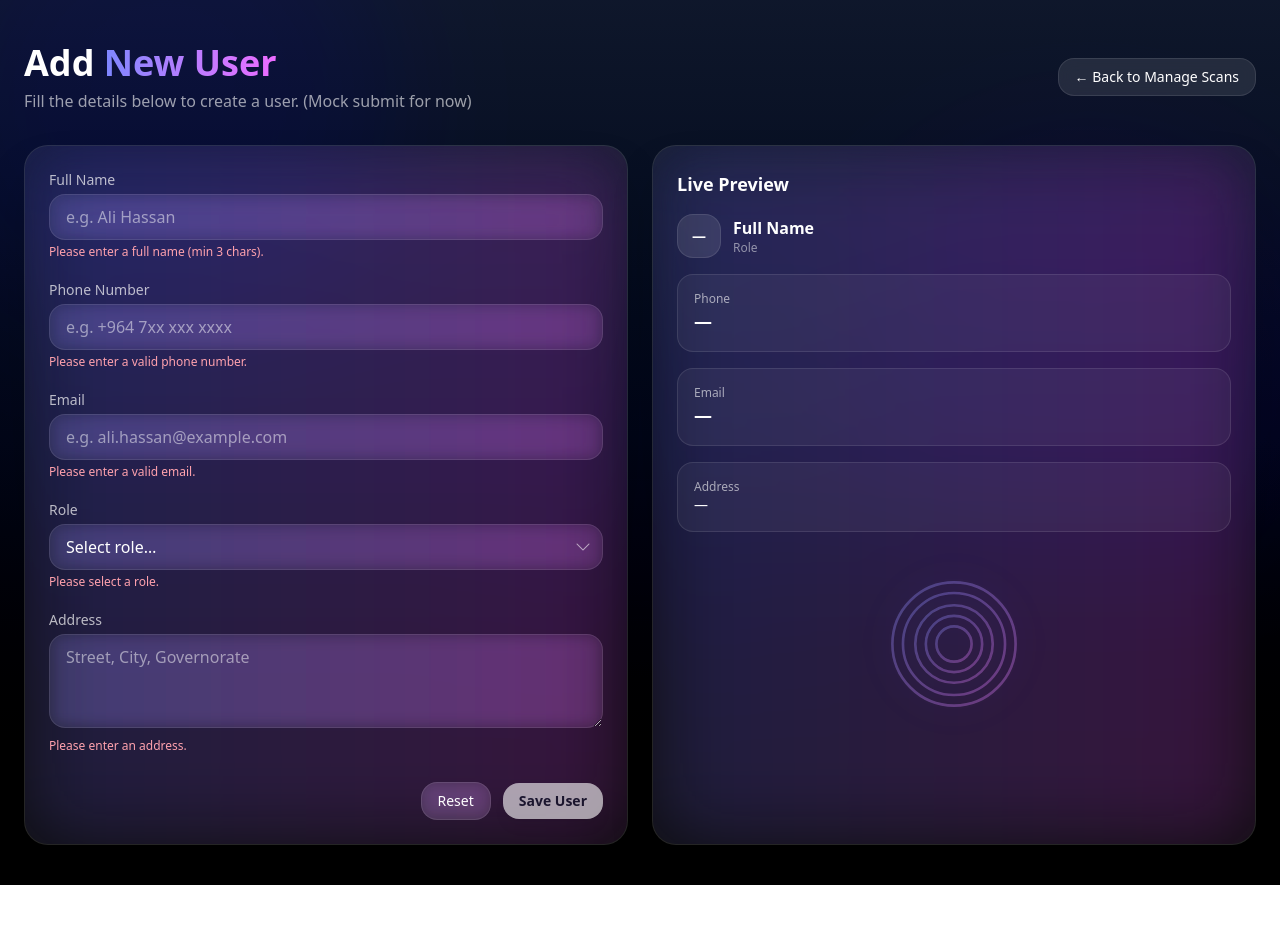
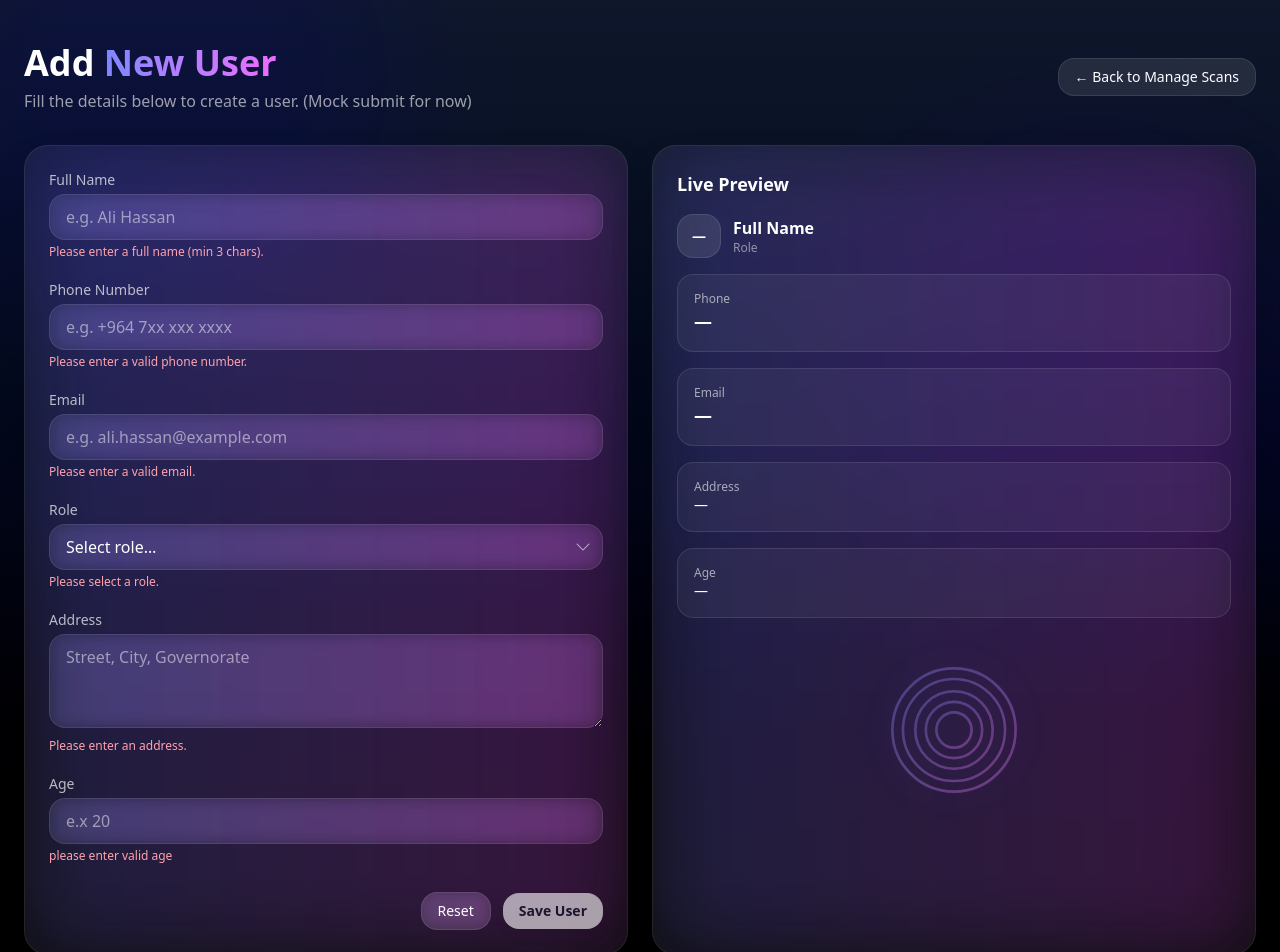
Before and after one commit to Alzubair98/fingerprint-ui, a Vue app: page /addUser in a window 1280 px wide. Shown: the top 952 px of the page. Before the commit the page ends 885 px from the top, so only its background shows below. Built offline with nearby package versions, Linux system fonts and the light colour scheme.

Commit message:
connect add user to api

```diff
--- a/src/views/ManageScanView.vue
+++ b/src/views/ManageScanView.vue
@@ -174,12 +174,12 @@
                       >
                         <i class="bi bi-person"></i><span class="sr-only">View</span>
                       </button>
-                      <button
+                      <RouterLink
+                        to="/newScan"
                         class="px-3 py-2 rounded-xl bg-white/10 hover:bg-white/15 border border-white/10 backdrop-blur text-sm transition cursor-pointer"
-                        @click="triggerScan(u)"
                       >
                         <i class="bi bi-fingerprint"></i><span class="sr-only">Scan</span>
-                      </button>
+                      </RouterLink>
                       <button
                         class="px-3 py-2 rounded-xl bg-white/10 hover:bg-white/15 border border-white/10 backdrop-blur text-sm transition text-rose-300 hover:bg-rose-500/10 border-rose-400/20 cursor-pointer"
                         @click="removeUser(u)"
--- a/src/views/UserManagment/addUser.vue
+++ b/src/views/UserManagment/addUser.vue
@@ -29,7 +29,7 @@
           </p>
         </div>
         <RouterLink
-          to="/devices"
+          to="/manageScan"
           class="px-4 py-2 rounded-2xl bg-white/10 hover:bg-white/15 border border-white/10 backdrop-blur text-sm"
         >
           ← Back to Manage Scans
@@ -112,6 +112,17 @@
               ></textarea>
               <p v-if="errs.address" class="mt-1 text-xs text-rose-300">{{ errs.address }}</p>
             </div>
+            <!-- age -->
+            <div>
+              <label class="block text-sm text-white/70 mb-1">Age</label>
+              <input
+                v-model.trim="form.age"
+                type="text"
+                placeholder="e.x 20"
+                class="w-full rounded-2xl bg-white/5 border border-white/10 backdrop-blur px-4 py-2.5 outline-none focus:ring-2 focus:ring-fuchsia-400/40"
+              />
+              <p v-if="errs.age" class="mt-1 text-xs text-rose-300">{{ errs.age }}</p>
+            </div>
 
             <!-- Actions -->
             <div class="pt-2 flex items-center justify-end gap-3">
@@ -168,6 +179,10 @@
                 <p class="text-xs text-white/60">Address</p>
                 <p class="text-sm">{{ form.address || '—' }}</p>
               </div>
+              <div class="rounded-2xl border border-white/10 bg-white/5 p-4">
+                <p class="text-xs text-white/60">Age</p>
+                <p class="text-sm">{{ form.age || '—' }}</p>
+              </div>
 
               <!-- decorative fingerprint -->
               <div class="mt-2 mx-auto size-44 grid place-items-center">
@@ -206,8 +221,10 @@
 </template>
 
 <script setup lang="ts">
+const apiURL = import.meta.env.VITE_API_BASE
 import { reactive, computed, ref } from 'vue'
 import Swal from '@/plugins/swal-theme'
+import axios from 'axios'
 
 const roles = ['Admin', 'Operator', 'Employee', 'Guest'] as const
 
@@ -217,6 +234,7 @@ const form = reactive({
   email: '',
   role: '' as '' | (typeof roles)[number],
   address: '',
+  age: '',
 })
 
 const errs = reactive<{ [k: string]: string | null }>({
@@ -225,12 +243,13 @@ const errs = reactive<{ [k: string]: string | null }>({
   email: null,
   role: null,
   address: null,
+  age: null,
 })
 const submitting = ref(false)
 
 const isValid = computed(() => {
   validate(false)
-  return !errs.name && !errs.phone && !errs.email && !errs.role && !errs.address
+  return !errs.name && !errs.phone && !errs.email && !errs.role && !errs.address && !errs.age
 })
 
 function validate(show = true) {
@@ -239,6 +258,7 @@ function validate(show = true) {
   errs.email = /.+@.+\..+/.test(form.email) ? null : 'Please enter a valid email.'
   errs.role = form.role ? null : 'Please select a role.'
   errs.address = form.address.length >= 5 ? null : 'Please enter an address.'
+  errs.age = form.age.length == 2 ? null : 'please enter valid age'
   return show && Object.values(errs).every((v) => v === null)
 }
 
@@ -255,6 +275,10 @@ async function submit() {
   if (!validate(true)) return
   submitting.value = true
 
+  try {
+    const response = await axios.post(apiURL + 'people', form)
+
+    if (response.status == 201) {
       await Swal.fire({
         title: 'Creating user…',
         allowOutsideClick: false,
@@ -267,10 +291,20 @@ async function submit() {
         didOpen: () => Swal.showLoading(),
         timer: 900,
       })
-  await Swal.fire({ title: 'User created', icon: 'success', timer: 1100, showConfirmButton: false })
+      await Swal.fire({
+        title: 'User created',
+        icon: 'success',
+        timer: 1100,
+        showConfirmButton: false,
+      })
 
+      reset()
+    }
+  } catch (error) {
+    console.log(error)
+  } finally {
     submitting.value = false
-  reset()
+  }
 }
 
 function reset() {
@@ -279,6 +313,7 @@ function reset() {
   form.email = ''
   form.role = ''
   form.address = ''
+  form.age = ''
 }
 </script>
 
```
Also changed, not shown: 1 other file (tests, documents, lock files or other folders). Lines whose indentation alone changed are shown as unchanged.
